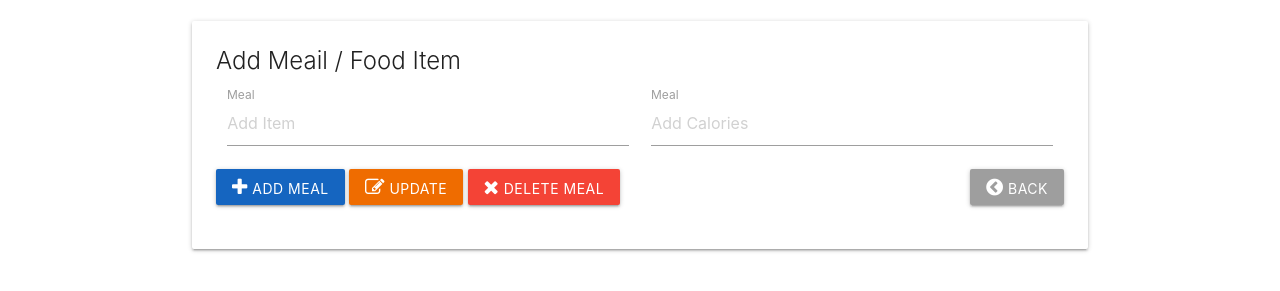
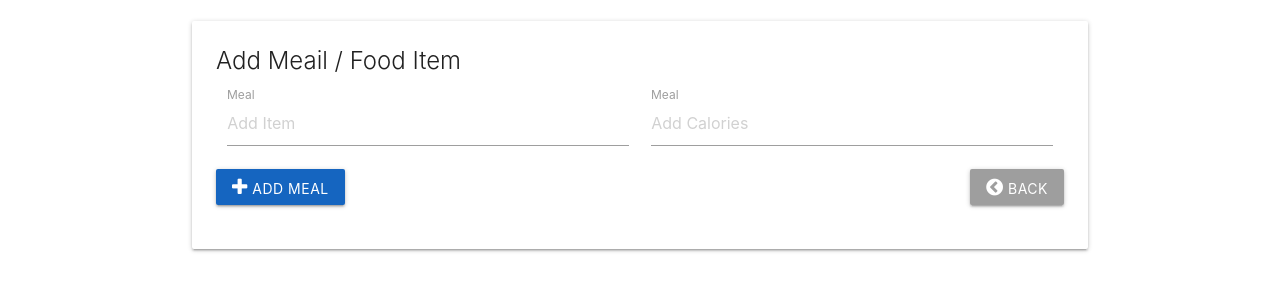
Before and after one commit to curtdp/Tracalorie2, a plain HTML site: page index.html in a window 1280 px wide. Shown: the part 73-364 px from the top of the page. Drawn offline with nearby package versions, Linux system fonts and the light colour scheme.

Commit message:
Закомментировал пару кнопок

```diff
--- a/index.html
+++ b/index.html
@@ -59,12 +59,12 @@
               <button class="add-btn btn blue darken-3">
                 <i class="fa fa-plus"></i> Add Meal
               </button>
-              <button class="add-btn btn orange darken-3">
+              <!-- <button class="add-btn btn orange darken-3">
                 <i class="fa fa-pencil-square-o"></i> Update
-              </button>
-              <button class="add-btn btn red">
+              </button> -->
+              <!-- <button class="add-btn btn red">
                 <i class="fa fa-remove"></i> Delete Meal
-              </button>
+              </button> -->
               <button class="add-btn btn grey pull-right">
                 <i class="fa fa-chevron-circle-left"></i> Back
               </button>
```
